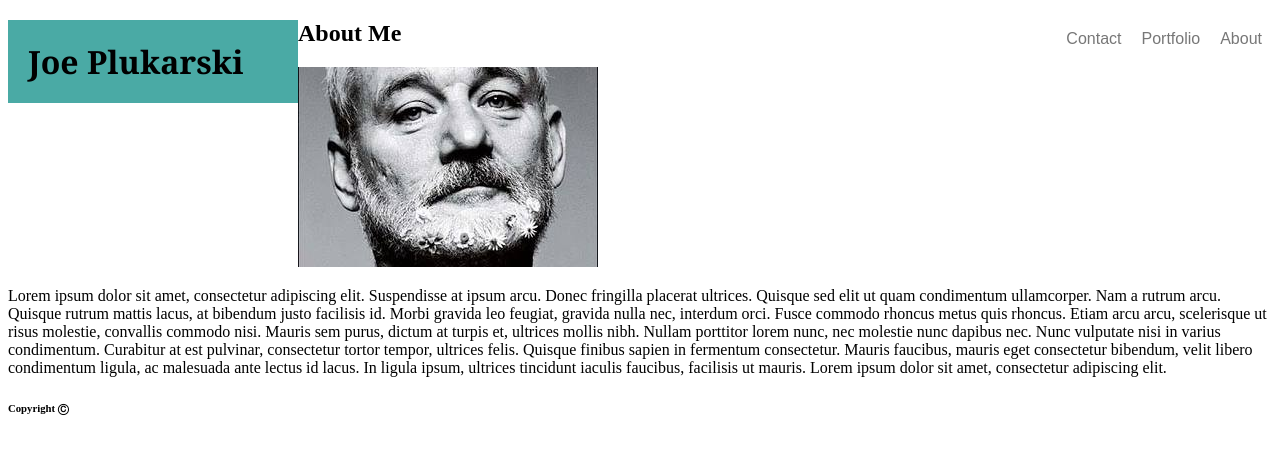
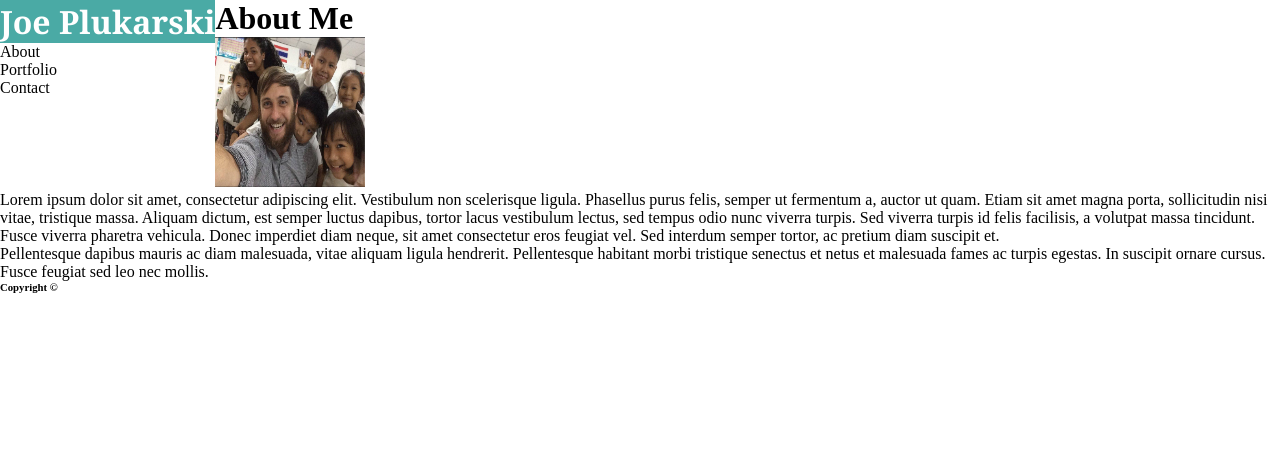
Before and after one commit to jplukarski/Basic-Portfolio, a plain HTML site: page index.html in a window 1280 px wide. Drawn offline with Linux system fonts and the light colour scheme.

Commit message:
Started over, Wrote HTML for all three pages and got started on the CSS

```diff
--- a/assets/css/style.css
+++ b/assets/css/style.css
@@ -1,18 +1,14 @@
-.Nameheader {
-    background-color: #4aaaa5;
-    padding: 20px;
-    width: 250px;
-    float: left;
-    font-family:'Georgia', Times, Times New Roman, serif;
-    margin: 0px;
+*{
+    margin:0;
+    padding:0;
 }
 
-li {
-    display: inline;
-    float: right;
-    justify-content: flex-end;
-    color: #777777;
-    font-family: 'Arial', 'Helvetica Neue', Helvetica, sans-serif;
-    margin-top: 50px;
-    margin: 10px;
+.Header {
+    font-family: 'Georgia', Times, Times New Roman, serif;
+    background-color: #4aaaa5;
+    color: white
 }
+
+.Navbar{
+    float:left;
+}
--- a/index.html
+++ b/index.html
@@ -3,27 +3,43 @@
 <head>
     <meta charset="utf-8" />
     <meta http-equiv="X-UA-Compatible" content="IE=edge">
-    <title>Joe Plukarski</title>
-    <link rel="stylesheet" href="assets/css/style.css" />
+    <title>About Joe</title>
+    <link rel="stylesheet" href="./assets/css/style.css"/>
 </head>
 
 <body>
 
-    <h1 class="Nameheader"> Joe Plukarski</h1>
+<!--Navbar-->
+    <div class="Navbar">
+        <div class="Header">
+            <h1>Joe Plukarski</h1>
+        </div>
+        <div>
+            <ul>
+                <li><a href="#"></a>About</li>
+                <li><a href="#"></a>Portfolio</li>
+                <li><a href="#"></a>Contact</li>
+            </ul>
+        </div>
+    </div>
 
-   <nav>
-       <li>About</li>
-       <li>Portfolio</li>
-       <li>Contact</li>
-   </nav>
+<!--Body-->
 
-    <h2>About Me</h2>
+<div>
+    <div>
+        <h1>About Me</h1>
+    </div>
+    <div>
+        <img src="assets/images/volunteering.png" width="150" height="150">
+    </div>
+    <div>
+        <p>Lorem ipsum dolor sit amet, consectetur adipiscing elit. Vestibulum non scelerisque ligula. Phasellus purus felis, semper ut fermentum a, auctor ut quam. Etiam sit amet magna porta, sollicitudin nisi vitae, tristique massa. Aliquam dictum, est semper luctus dapibus, tortor lacus vestibulum lectus, sed tempus odio nunc viverra turpis. Sed viverra turpis id felis facilisis, a volutpat massa tincidunt. Fusce viverra pharetra vehicula. Donec imperdiet diam neque, sit amet consectetur eros feugiat vel. Sed interdum semper tortor, ac pretium diam suscipit et.</p>
+         <p>Pellentesque dapibus mauris ac diam malesuada, vitae aliquam ligula hendrerit. Pellentesque habitant morbi tristique senectus et netus et malesuada fames ac turpis egestas. In suscipit ornare cursus. Fusce feugiat sed leo nec mollis.</p>
+    </div>
 
-    <img src="assets/images/placeholderimage.jpg" alt="Placeholder Image">
-
-    <p>Lorem ipsum dolor sit amet, consectetur adipiscing elit. Suspendisse at ipsum arcu. Donec fringilla placerat ultrices. Quisque sed elit ut quam condimentum ullamcorper. Nam a rutrum arcu. Quisque rutrum mattis lacus, at bibendum justo facilisis id. Morbi gravida leo feugiat, gravida nulla nec, interdum orci. Fusce commodo rhoncus metus quis rhoncus. Etiam arcu arcu, scelerisque ut risus molestie, convallis commodo nisi. Mauris sem purus, dictum at turpis et, ultrices mollis nibh. Nullam porttitor lorem nunc, nec molestie nunc dapibus nec. Nunc vulputate nisi in varius condimentum. Curabitur at est pulvinar, consectetur tortor tempor, ultrices felis. Quisque finibus sapien in fermentum consectetur. Mauris faucibus, mauris eget consectetur bibendum, velit libero condimentum ligula, ac malesuada ante lectus id lacus. In ligula ipsum, ultrices tincidunt iaculis faucibus, facilisis ut mauris. Lorem ipsum dolor sit amet, consectetur adipiscing elit.</p>
-
-    <h6>Copyright Ⓒ</h6>
-
-</body>
+    <!--Footer-->
+    <div>
+        <h6>Copyright ©</h6>
+    </div>
+</div>
 </html>
```
Also changed, not shown: contact.html (+56 -0 lines), portfolio.html (+64 -0 lines), assets/images/460x300.jpg (deleted), assets/images/placeholderimage.jpg (deleted), assets/images/volunteering.png (added), 1 other file.
